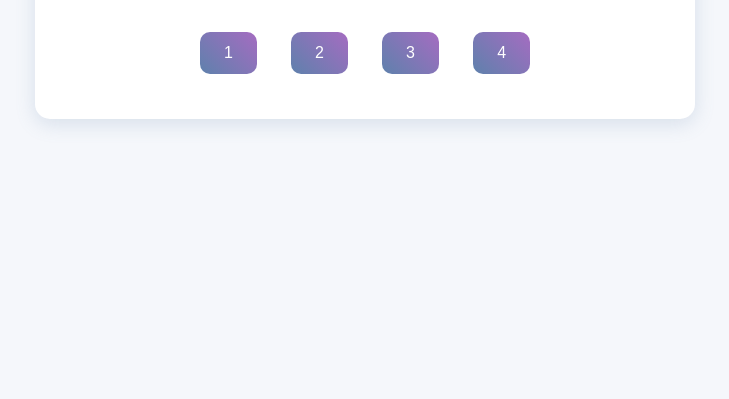
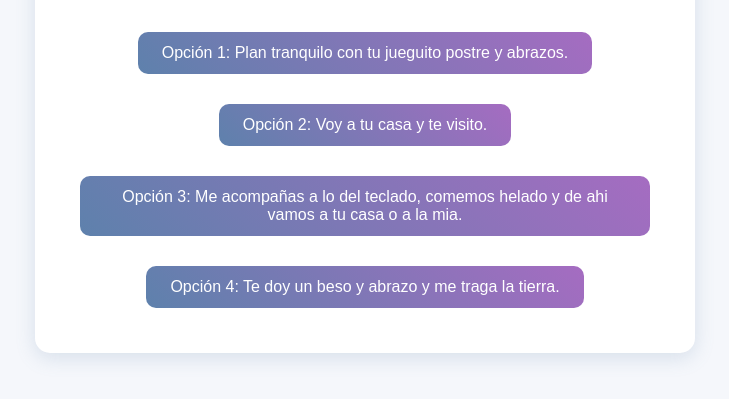
Before and after one commit to Byronnnn26/Plancito, a plain HTML site: page index.html in a window 1280 px wide. Shown: the part 229-628 px from the top of the page, without its empty margins (275-1004 px from the left). Drawn offline with Linux system fonts and the light colour scheme.

Commit message:
Update index.html

```diff
--- a/index.html
+++ b/index.html
@@ -55,17 +55,17 @@
       <input type="hidden" name="_template" value="box">
 
       <div class="opciones">
-        <button type="submit" name="plan" value="Opción 1: Plan tranquilo con u jueguito postre y abrazos.">
-          1
+        <button type="submit" name="plan" value="Opción 1: Plan tranquilo con tu jueguito postre y abrazos.">
+          Opción 1: Plan tranquilo con tu jueguito postre y abrazos.
         </button>
         <button type="submit" name="plan" value="Opción 2: Voy a tu casa y te visito.">
-          2
+          Opción 2: Voy a tu casa y te visito.
         </button>
         <button type="submit" name="plan" value="Opción 3: Me acompañas a lo del teclado, comemos helado y de ahi vamos a tu casa">
-          3
+          Opción 3: Me acompañas a lo del teclado, comemos helado y de ahi vamos a tu casa o a la mia.
         </button>
         <button type="submit" name="plan" value="Opción 4: Te doy un beso y abrazo y  me traga la tierra.">
-          4
+          Opción 4: Te doy un beso y abrazo y  me traga la tierra.
         </button>
       </div>
     </form>
```
